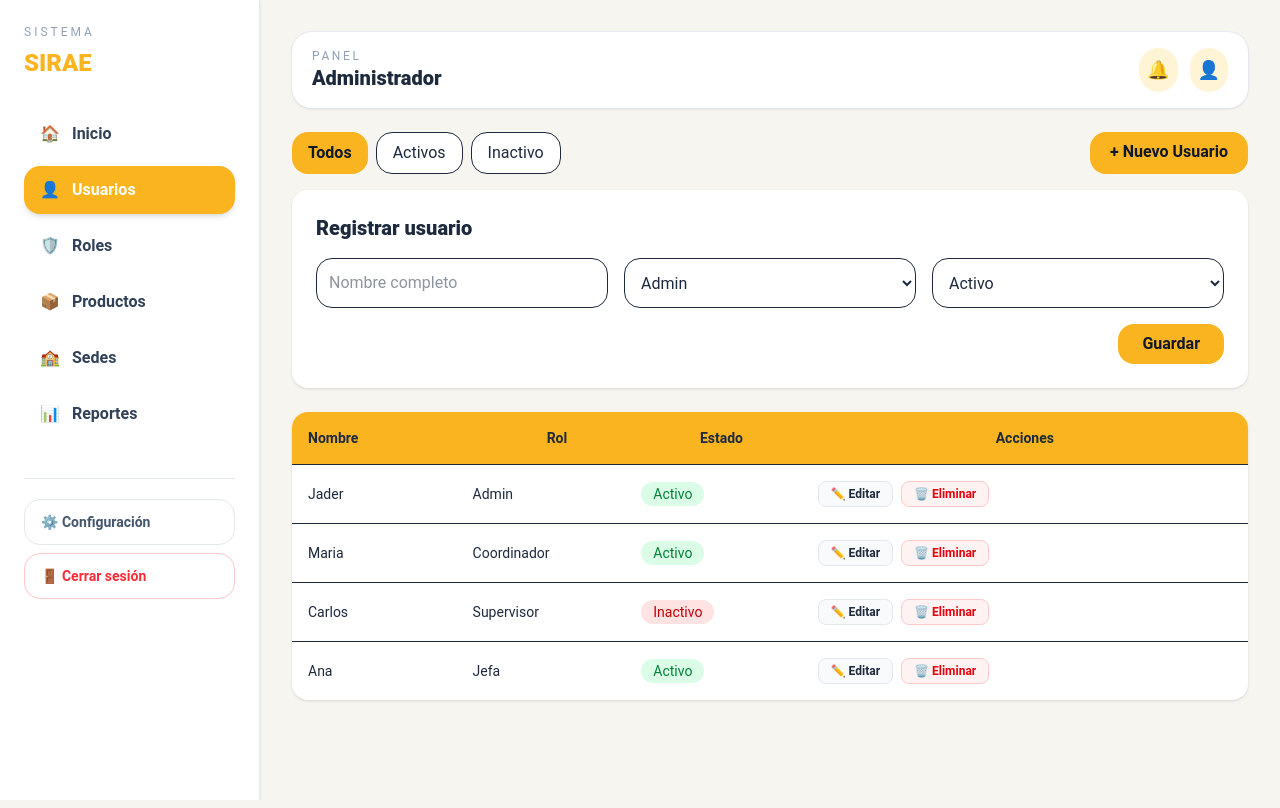
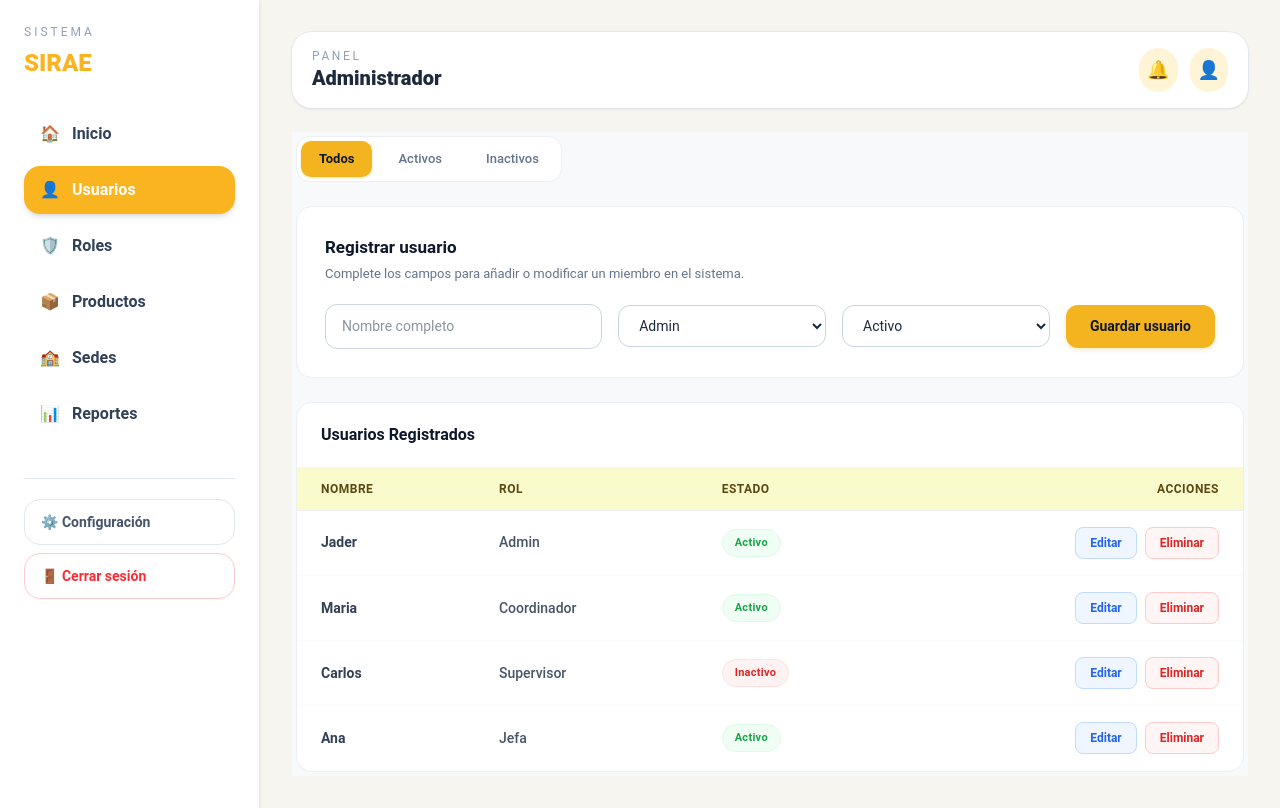
Before and after one commit to santiagoacosta123/PaeVisual, an Angular app: page /usuarios in a window 1280 px wide. Built offline with nearby package versions, Linux system fonts and the light colour scheme.

Commit message:
actualizacion usuarios

```diff
--- a/src/app/usuarios/usuarios.css
+++ b/src/app/usuarios/usuarios.css
@@ -0,0 +1,238 @@
+.usuarios-container {
+  font-family: 'Roboto', sans-serif;
+  display: flex;
+  flex-direction: column;
+  gap: 24px;
+  width: 100%;
+  box-sizing: border-box;
+  background-color: #f8f9fa;
+  padding: 4px;
+  color: #1a1a1a;
+}
+
+.action-bar {
+  display: flex;
+  justify-content: space-between;
+  align-items: center;
+}
+
+.filter-tabs {
+  display: flex;
+  gap: 8px;
+  background: #ffffff;
+  padding: 4px;
+  border-radius: 14px;
+  border: 1px solid #edf0f2;
+  box-shadow: 0 1px 2px rgba(0,0,0,0.01);
+}
+
+.filter-btn {
+  background: transparent;
+  border: none;
+  padding: 8px 18px;
+  border-radius: 10px;
+  font-family: 'Roboto', sans-serif;
+  font-size: 13px;
+  font-weight: 500;
+  color: #64748b;
+  cursor: pointer;
+  transition: all 0.2s ease;
+}
+
+.filter-btn.active {
+  background: #F4B41F;
+  color: #0f172a;
+  font-weight: 700;
+  box-shadow: 0 1px 3px rgba(244, 180, 31, 0.3);
+}
+
+/* Botón Guardar / Actualizar */
+.btn-primary {
+  background: #F4B41F;
+  border: none;
+  color: #0f172a;
+  padding: 11px 24px;
+  border-radius: 12px;
+  font-family: 'Roboto', sans-serif;
+  font-size: 14px;
+  font-weight: 700;
+  cursor: pointer;
+  box-shadow: 0 2px 4px rgba(244, 180, 31, 0.25);
+  transition: opacity 0.2s ease;
+  white-space: nowrap;
+}
+
+.btn-primary:hover {
+  opacity: 0.92;
+}
+
+.card-form-container {
+  background: #ffffff;
+  padding: 28px;
+  border-radius: 16px;
+  border: 1px solid #edf0f2;
+  box-shadow: 0 1px 3px rgba(0, 0, 0, 0.01);
+}
+
+.form-header {
+  margin-bottom: 20px;
+}
+
+.form-title {
+  font-size: 17px;
+  font-weight: 700;
+  color: #0f172a;
+  margin: 0 0 4px 0;
+}
+
+.form-subtitle {
+  font-size: 13px;
+  color: #64748b;
+  margin: 0;
+}
+
+.form-grid {
+  display: grid;
+  grid-template-columns: 2fr 1.5fr 1.5fr auto;
+  gap: 16px;
+  align-items: center;
+}
+
+@media (max-width: 900px) {
+  .form-grid {
+    grid-template-columns: 1fr;
+  }
+}
+
+.form-input {
+  width: 100%;
+  padding: 11px 16px;
+  border: 1px solid #cbd5e1;
+  border-radius: 12px;
+  font-family: 'Roboto', sans-serif;
+  font-size: 14px;
+  color: #1e293b;
+  background: #ffffff;
+  box-sizing: border-box;
+}
+
+.form-input:focus {
+  outline: none;
+  border-color: #F4B41F;
+  box-shadow: 0 0 0 3px rgba(244, 180, 31, 0.15);
+}
+
+.table-card {
+  background: #ffffff;
+  border-radius: 16px;
+  border: 1px solid #edf0f2;
+  overflow: hidden;
+  box-shadow: 0 1px 3px rgba(0, 0, 0, 0.01);
+}
+
+.table-header-title {
+  padding: 20px 24px;
+  border-bottom: 1px solid #f1f5f9;
+}
+
+.table-header-title h4 {
+  font-size: 16px;
+  font-weight: 700;
+  color: #0f172a;
+  margin: 0;
+}
+
+.custom-table {
+  width: 100%;
+  border-collapse: collapse;
+  text-align: left;
+  font-family: 'Roboto', sans-serif;
+}
+
+.custom-table th {
+  background: #fafbcc;
+  color: #5c4813;
+  font-size: 12px;
+  font-weight: 700;
+  text-transform: uppercase;
+  letter-spacing: 0.5px;
+  padding: 12px 24px;
+  border-bottom: 1px solid #edf0f2;
+}
+
+.custom-table td {
+  padding: 16px 24px;
+  border-bottom: 1px solid #f8fafc;
+  font-size: 14px;
+  color: #334155;
+}
+
+.font-medium {
+  font-weight: 600;
+  color: #0f172a;
+}
+
+.role-text {
+  color: #475569;
+  font-weight: 500;
+}
+
+.status-badge {
+  font-size: 11px;
+  font-weight: 700;
+  padding: 5px 12px;
+  border-radius: 100px;
+  display: inline-block;
+  letter-spacing: 0.3px;
+}
+
+.status-badge.active {
+  background: #f0fdf4;
+  color: #16a34a;
+  border: 1px solid #dcfce7;
+}
+
+.status-badge.inactive {
+  background: #fef2f2;
+  color: #dc2626;
+  border: 1px solid #fee2e2;
+}
+
+.actions-cell {
+  display: flex;
+  gap: 8px;
+  justify-content: flex-end;
+}
+
+.btn-action {
+  display: inline-flex;
+  align-items: center;
+  justify-content: center;
+  padding: 6px 14px;
+  border-radius: 8px;
+  font-family: 'Roboto', sans-serif;
+  font-size: 12px;
+  font-weight: 600;
+  cursor: pointer;
+  transition: all 0.2s ease;
+}
+
+.btn-action.edit {
+  background: #eff6ff;
+  border: 1px solid #bfdbfe;
+  color: #2563eb;
+}
+
+.btn-action.edit:hover {
+  background: #dbeafe;
+}
+
+.btn-action.delete {
+  background: #fff5f5;
+  border: 1px solid #fecaca;
+  color: #dc2626;
+}
+
+.btn-action.delete:hover {
+  background: #fee2e2;
+}
--- a/src/app/usuarios/usuarios.html
+++ b/src/app/usuarios/usuarios.html
@@ -1,65 +1,113 @@
-<div class="flex justify-between mb-4">
-  <div class="flex gap-2">
-    <button class="bg-[#FAB41F] px-4 py-2 rounded-[16px] font-bold text-slate-900">Todos</button>
-    <button class="bg-white border px-4 py-2 rounded-[16px]">Activos</button>
-    <button class="bg-white border px-4 py-2 rounded-[16px]">Inactivo</button>
+<div class="usuarios-container">
+
+  <!-- BARRA DE ACCIÓN Y FILTROS -->
+  <div class="action-bar">
+    <div class="filter-tabs">
+      <button
+        type="button"
+        class="filter-btn"
+        [class.active]="filtroActual === 'todos'"
+        (click)="filtrar('todos')">
+        Todos
+      </button>
+      <button
+        type="button"
+        class="filter-btn"
+        [class.active]="filtroActual === 'Activo'"
+        (click)="filtrar('Activo')">
+        Activos
+      </button>
+      <button
+        type="button"
+        class="filter-btn"
+        [class.active]="filtroActual === 'Inactivo'"
+        (click)="filtrar('Inactivo')">
+        Inactivos
+      </button>
     </div>
-  <a routerLink="/crear-usuario" class="bg-[#FAB41F] px-5 py-2 rounded-[16px] font-bold text-slate-900">+ Nuevo Usuario</a>
   </div>
 
-<div class="bg-white p-6 rounded-[16px] shadow mb-6">
-  <div class="flex items-center justify-between mb-4">
-    <h2 class="text-xl font-black">{{ modoEdicion ? 'Actualizar usuario' : 'Registrar usuario' }}</h2>
-    <button *ngIf="modoEdicion" type="button" (click)="abrirFormulario()" class="border px-3 py-1 rounded-lg text-sm">Cancelar</button>
+  <!-- FORMULARIO DE REGISTRO / EDICIÓN -->
+  <div class="card-form-container">
+    <div class="form-header">
+      <h3 class="form-title">{{ modoEdicion ? 'Editar usuario' : 'Registrar usuario' }}</h3>
+      <p class="form-subtitle">Complete los campos para añadir o modificar un miembro en el sistema.</p>
     </div>
 
-  <div class="grid grid-cols-1 md:grid-cols-3 gap-4">
-    <input [(ngModel)]="usuarioForm.nombre" class="border p-3 rounded-[16px]" placeholder="Nombre completo">
-    <select [(ngModel)]="usuarioForm.rol" class="border p-3 rounded-[16px]">
+    <div class="form-grid">
+      <!-- Input de Nombre -->
+      <div class="input-group">
+        <input
+          type="text"
+          [(ngModel)]="usuarioForm.nombre"
+          placeholder="Nombre completo"
+          class="form-input"
+        />
+      </div>
+
+      <!-- Selector de Rol -->
+      <div class="input-group">
+        <select [(ngModel)]="usuarioForm.rol" class="form-input">
+          <option value="" disabled selected>Seleccione el rol</option>
           <option value="Admin">Admin</option>
           <option value="Coordinador">Coordinador</option>
           <option value="Supervisor">Supervisor</option>
-      <option value="Jefa">Jefa</option>
         </select>
-    <select [(ngModel)]="usuarioForm.estado" class="border p-3 rounded-[16px]">
+      </div>
+
+      <!-- Selector de Estado -->
+      <div class="input-group">
+        <select [(ngModel)]="usuarioForm.estado" class="form-input">
+          <option value="" disabled selected>Estado inicial</option>
           <option value="Activo">Activo</option>
           <option value="Inactivo">Inactivo</option>
         </select>
       </div>
 
-  <div class="flex justify-end mt-4">
-    <button type="button" (click)="guardarUsuario()" class="bg-[#FAB41F] px-6 py-2 rounded-[16px] font-bold text-slate-900">
-      {{ modoEdicion ? 'Actualizar' : 'Guardar' }}
+      <!-- Botón Guardar / Actualizar -->
+      <div class="form-action">
+        <button type="button" class="btn-primary" (click)="guardarUsuario()">
+          {{ modoEdicion ? 'Actualizar usuario' : 'Guardar usuario' }}
         </button>
       </div>
     </div>
+  </div>
 
-<div class="bg-white rounded-[16px] shadow overflow-hidden">
-  <table class="w-full text-sm">
-    <thead class="bg-[#FAB41F] font-bold">
+  <!-- TABLA DE USUARIOS -->
+  <div class="table-card">
+    <div class="table-header-title">
+      <h4>Usuarios Registrados</h4>
+    </div>
+    <table class="custom-table">
+      <thead>
         <tr>
-        <th class="p-4 text-left">Nombre</th>
+          <th>Nombre</th>
           <th>Rol</th>
           <th>Estado</th>
-        <th>Acciones</th>
+          <th class="text-right">Acciones</th>
         </tr>
       </thead>
       <tbody>
-      <tr *ngFor="let usuario of usuarios" class="border-t">
-        <td class="p-4">{{ usuario.nombre }}</td>
-        <td>{{ usuario.rol }}</td>
+        <tr *ngFor="let usuario of usuariosFiltrados">
+          <td class="font-medium">{{ usuario.nombre }}</td>
+          <td><span class="role-text">{{ usuario.rol }}</span></td>
           <td>
-          <span [ngClass]="usuario.estado === 'Activo' ? 'bg-green-100 text-green-700' : 'bg-red-100 text-red-700'" class="px-3 py-1 rounded-full">
+            <span class="status-badge" [ngClass]="usuario.estado === 'Activo' ? 'active' : 'inactive'">
               {{ usuario.estado }}
             </span>
           </td>
-        <td class="p-4">
-          <div class="flex gap-2">
-            <button type="button" (click)="editarUsuario(usuario)" class="rounded-lg border border-slate-200 bg-slate-50 px-3 py-1 text-xs font-semibold">✏️ Editar</button>
-            <button type="button" (click)="eliminarUsuario(usuario)" class="rounded-lg border border-red-200 bg-red-50 px-3 py-1 text-xs font-semibold text-red-600">🗑️ Eliminar</button>
-          </div>
+          <td class="actions-cell">
+            <button class="btn-action edit" (click)="editarUsuario(usuario)">Editar</button>
+            <button class="btn-action delete" (click)="eliminarUsuario(usuario)">Eliminar</button>
+          </td>
+        </tr>
+        <tr *ngIf="usuariosFiltrados.length === 0">
+          <td colspan="4" style="padding: 24px; text-align: center; color: #64748b;">
+            No hay usuarios registrados en esta categoría.
           </td>
         </tr>
       </tbody>
     </table>
   </div>
+
+</div>
--- a/src/app/usuarios/usuarios.ts
+++ b/src/app/usuarios/usuarios.ts
@@ -15,6 +15,9 @@ import { Usuario } from '../models/usuario.model';
 })
 export class UsuariosComponent implements OnInit {
   usuarios: Usuario[] = [];
+  usuariosFiltrados: Usuario[] = [];
+  filtroActual: string = 'todos';
+
   modoEdicion = false;
   usuarioForm: Usuario = { nombre: '', rol: 'Admin', estado: 'Activo' };
   usuarioSeleccionadoId?: number;
@@ -29,9 +32,47 @@ export class UsuariosComponent implements OnInit {
   }
 
   cargarUsuarios(): void {
-    this.usuarioService.getUsuarios().subscribe((data) => {
+    this.usuarioService.getUsuarios().subscribe({
+      next: (data) => {
+        // Si tu API responde con datos vacíos o quieres asegurar gente de prueba inicial:
+        if (!data || data.length === 0) {
+          this.usuarios = [
+            { id: 1, nombre: 'Jader', rol: 'Admin', estado: 'Activo' },
+            { id: 2, nombre: 'Maria', rol: 'Coordinador', estado: 'Activo' },
+            { id: 3, nombre: 'Carlos', rol: 'Supervisor', estado: 'Inactivo' },
+            { id: 4, nombre: 'Ana Sofía', rol: 'Coordinador', estado: 'Activo' },
+            { id: 5, nombre: 'Luis Fernando', rol: 'Supervisor', estado: 'Inactivo' }
+          ];
+        } else {
           this.usuarios = data;
+        }
+        this.aplicarFiltro();
+      },
+      error: () => {
+        // Datos de respaldo por si la API falla o no está conectada todavía
+        this.usuarios = [
+          { id: 1, nombre: 'Jader', rol: 'Admin', estado: 'Activo' },
+          { id: 2, nombre: 'Maria', rol: 'Coordinador', estado: 'Activo' },
+          { id: 3, nombre: 'Carlos', rol: 'Supervisor', estado: 'Inactivo' }
+        ];
+        this.aplicarFiltro();
+      }
     });
+  }
+
+  filtrar(estado: string): void {
+    this.filtroActual = estado;
+    this.aplicarFiltro();
+  }
+
+  aplicarFiltro(): void {
+    if (this.filtroActual === 'todos') {
+      this.usuariosFiltrados = [...this.usuarios];
+    } else {
+      this.usuariosFiltrados = this.usuarios.filter(
+        (u) => u.estado.toLowerCase() === this.filtroActual.toLowerCase()
+      );
+    }
   }
 
   abrirFormulario(usuario?: Usuario) {
@@ -54,18 +95,41 @@ export class UsuariosComponent implements OnInit {
     }
 
     if (this.modoEdicion && this.usuarioSeleccionadoId) {
-      this.usuarioService.actualizarUsuario(this.usuarioSeleccionadoId, this.usuarioForm).subscribe(() => {
+      this.usuarioService.actualizarUsuario(this.usuarioSeleccionadoId, this.usuarioForm).subscribe({
+        next: () => {
           this.sweetAlert.success('Usuario actualizado', `${this.usuarioForm.nombre} se actualizó correctamente.`);
           this.cargarUsuarios();
+          this.abrirFormulario();
+        },
+        error: () => {
+          // Simulación local si la API no está en línea
+          const index = this.usuarios.findIndex(u => u.id === this.usuarioSeleccionadoId);
+          if (index !== -1) {
+            this.usuarios[index] = { ...this.usuarioForm, id: this.usuarioSeleccionadoId };
+          }
+          this.sweetAlert.success('Usuario actualizado', `${this.usuarioForm.nombre} se actualizó correctamente.`);
+          this.aplicarFiltro();
+          this.abrirFormulario();
+        }
       });
     } else {
-      this.usuarioService.crearUsuario(this.usuarioForm).subscribe(() => {
+      this.usuarioService.crearUsuario(this.usuarioForm).subscribe({
+        next: () => {
           this.sweetAlert.success('Usuario creado', `${this.usuarioForm.nombre} fue agregado al sistema.`);
           this.cargarUsuarios();
+          this.abrirFormulario();
+        },
+        error: () => {
+          // Simulación local si la API no está en línea para pruebas rápidas
+          const nuevoId = this.usuarios.length > 0 ? Math.max(...this.usuarios.map(u => u.id || 0)) + 1 : 1;
+          const nuevoUsuario: Usuario = { ...this.usuarioForm, id: nuevoId };
+          this.usuarios.push(nuevoUsuario);
+          this.sweetAlert.success('Usuario creado', `${this.usuarioForm.nombre} fue agregado al sistema.`);
+          this.aplicarFiltro();
+          this.abrirFormulario();
+        }
       });
     }
-
-    this.abrirFormulario();
   }
 
   editarUsuario(usuario: Usuario) {
@@ -76,12 +140,22 @@ export class UsuariosComponent implements OnInit {
     this.sweetAlert
       .confirm('¿Eliminar usuario?', `¿Desea continuar con la eliminación de ${usuario.nombre}?`)
       .then((result) => {
-        if (result.isConfirmed && usuario.id) {
-          this.usuarioService.eliminarUsuario(usuario.id).subscribe(() => {
+        if (result.isConfirmed) {
+          if (usuario.id) {
+            this.usuarioService.eliminarUsuario(usuario.id).subscribe({
+              next: () => {
                 this.sweetAlert.success('Usuario eliminado', `${usuario.nombre} fue removido del sistema.`);
                 this.cargarUsuarios();
-          });
+              },
+              error: () => {
+                // Respaldo local si la API falla
+                this.usuarios = this.usuarios.filter(u => u.id !== usuario.id);
+                this.sweetAlert.success('Usuario eliminado', `${usuario.nombre} fue removido del sistema.`);
+                this.aplicarFiltro();
               }
             });
           }
         }
+      });
+  }
+}
```
Also changed, not shown: 1 other file (tests, documents, lock files or other folders). Lines whose indentation alone changed are shown as unchanged.
